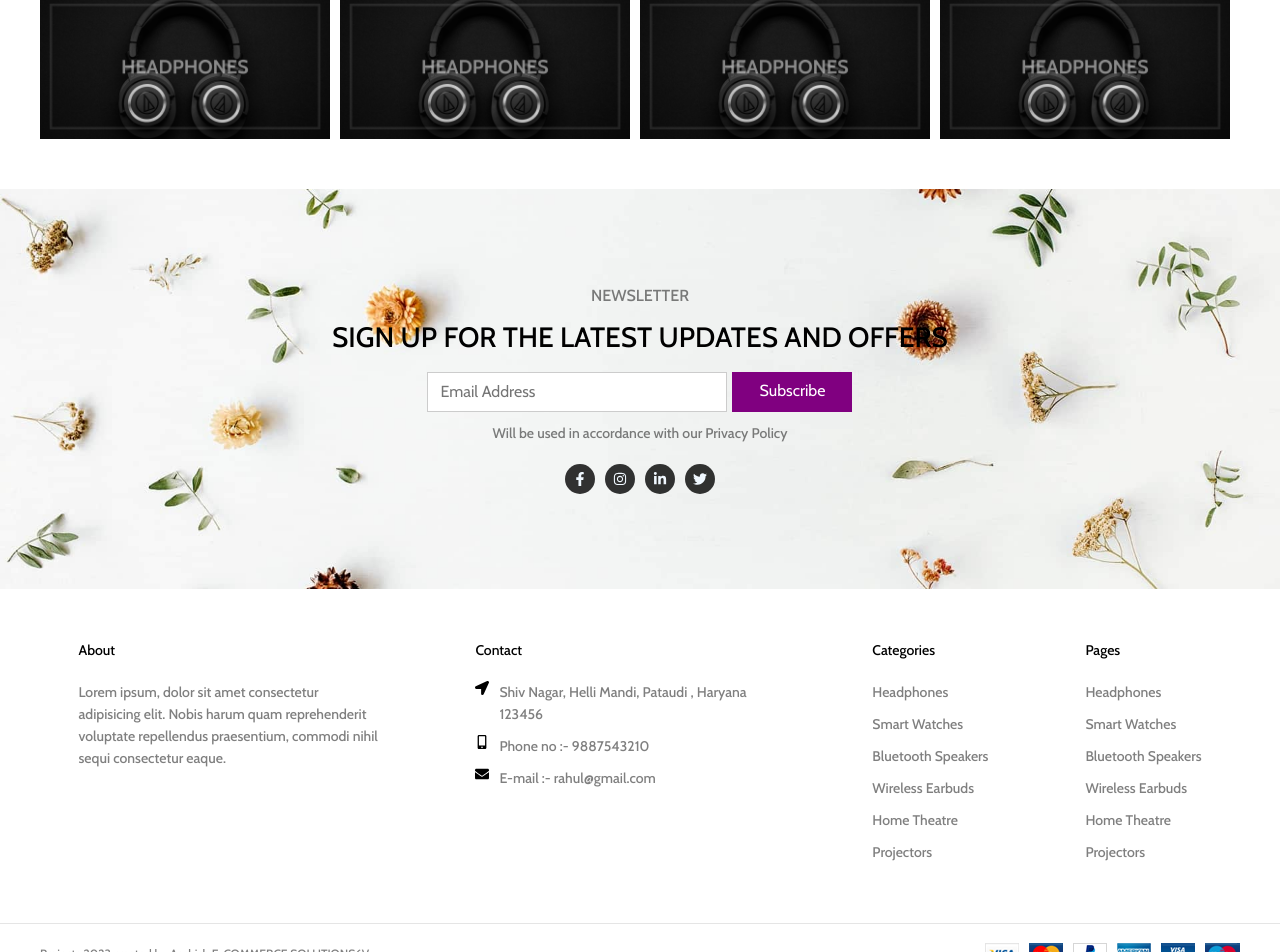
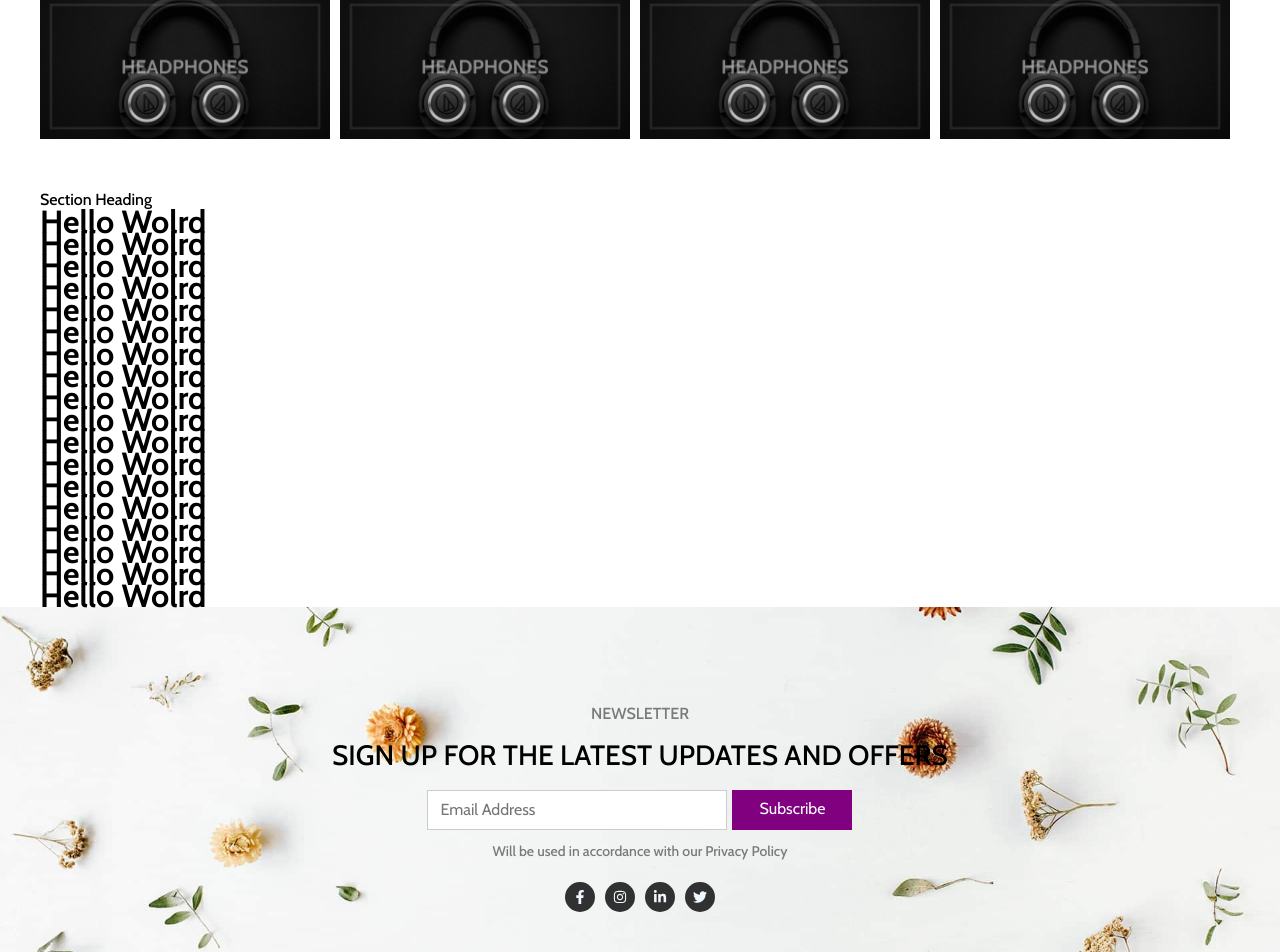
Before and after one commit to aashishthakurcodes/E-commerce, a React (Create React App) app in the folder client/: page / in a window 1280 px wide. Shown: the part 857-1809 px from the top of the page. Built offline with nearby package versions, Linux system fonts and the light colour scheme.

Commit message:
Product section

```diff
--- a/client/src/components/Home/Home.jsx
+++ b/client/src/components/Home/Home.jsx
@@ -1,12 +1,14 @@
 import "./Home.scss";
 import Banner from './Banner/Banner';
 import Category from "./Category/Category";
+import Products from "../Products/Products";
 const Home = () => {
     return (
         <div className="home"><Banner/>
     <div className="main-content">
         <div className="layout">
         <Category/>
+        <Products/>
         </div>
     </div>
 
--- a/client/src/components/Products/Product/Product.jsx
+++ b/client/src/components/Products/Product/Product.jsx
@@ -1,6 +1,11 @@
 import "./Product.scss";
+
 const Product = () => {
-    return <div>Product</div>;
+    return (
+        <div className="products-container">
+            <h1>Hello Wolrd</h1>
+        </div>
+    );
 };
 
 export default Product;
--- a/client/src/components/Products/Products.jsx
+++ b/client/src/components/Products/Products.jsx
@@ -1,6 +1,31 @@
 import "./Products.scss";
+import Product from "./Product/Product"
 const Products = () => {
-    return <div>Products</div>;
+    return (
+        <div className="products-container">
+            <div className="sec-heading">Section Heading</div>
+            <div className="products">
+             <Product/>
+             <Product/>
+             <Product/>
+             <Product/>
+             <Product/>
+             <Product/>
+             <Product/>
+             <Product/>
+             <Product/>
+             <Product/>
+             <Product/>
+             <Product/>
+             <Product/>
+             <Product/>
+             <Product/>
+             <Product/>
+             <Product/>
+             <Product/>
+            </div>
+        </div>
+    );
 };
 
 export default Products;
```
